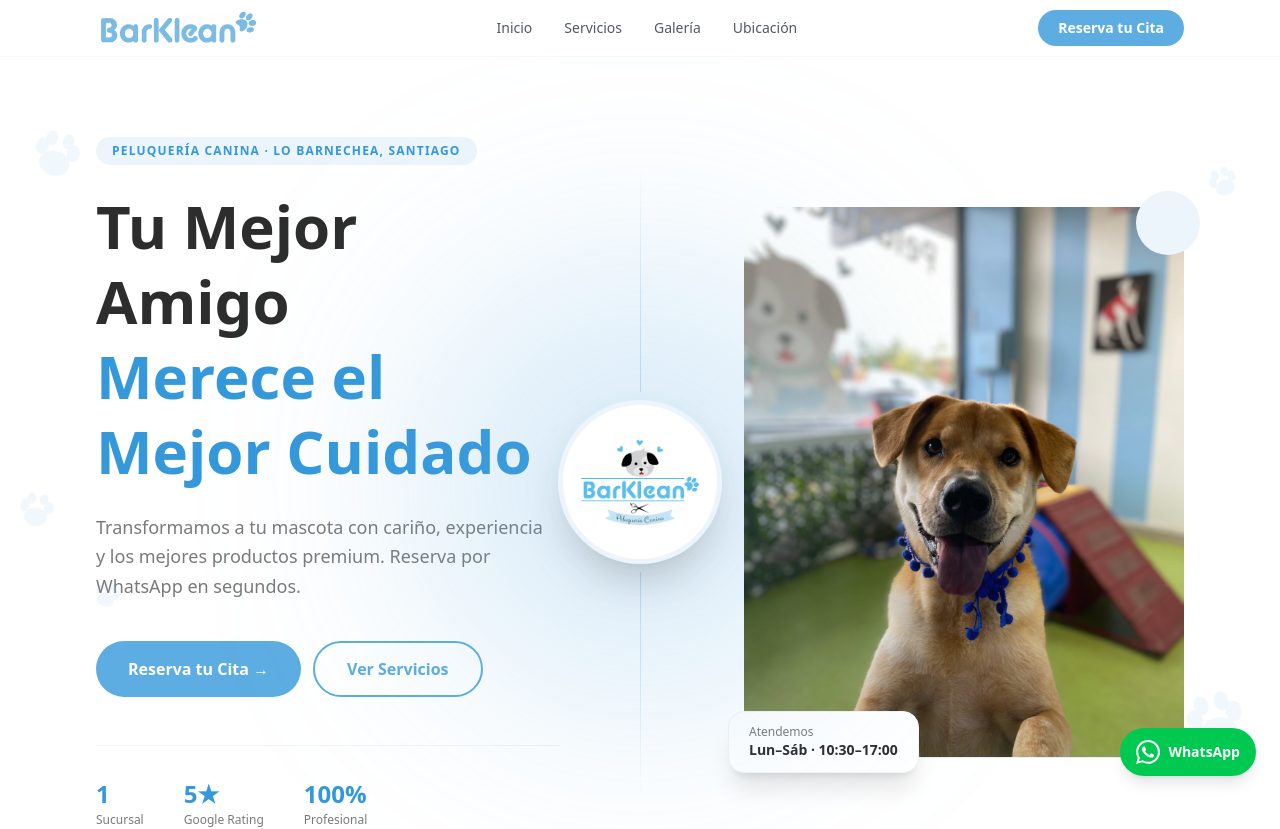
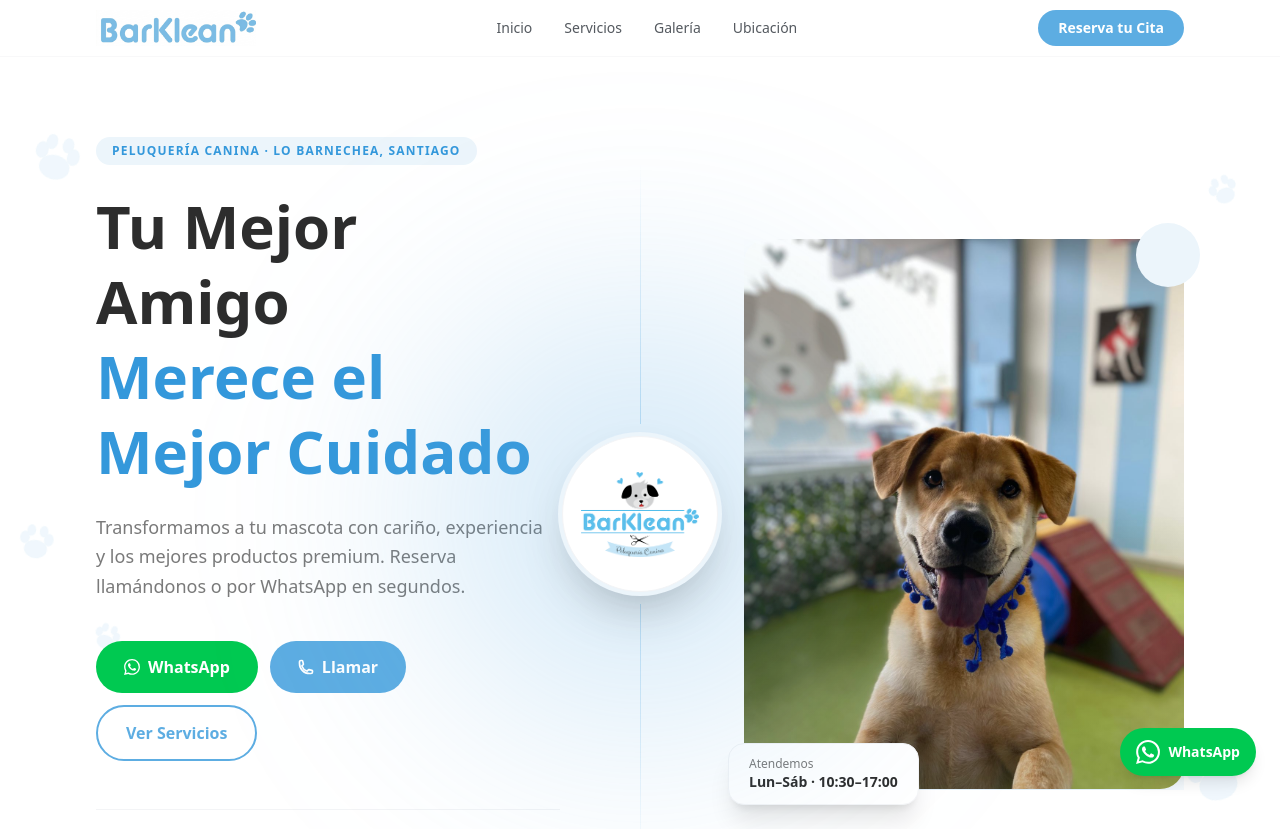
Before and after one commit to pablosolmi-arch/barklean-website, a Next.js app: page / in a window 1280 px wide. Shown: the top 829 px of the page. Built offline with nearby package versions, Linux system fonts and the light colour scheme.

Commit message:
feat: call + WhatsApp buttons in hero, wider centered map with CTA buttons

```diff
--- a/components/Hero.tsx
+++ b/components/Hero.tsx
@@ -231,21 +231,33 @@ export default function Hero() {
               className="text-brand-muted text-lg max-w-md mb-10 leading-relaxed"
             >
               Transformamos a tu mascota con cariño, experiencia y los mejores
-              productos premium. Reserva por WhatsApp en segundos.
+              productos premium. Reserva llamándonos o por WhatsApp en segundos.
             </motion.p>
 
-            <motion.div variants={itemVariants} className="flex gap-3">
+            <motion.div variants={itemVariants} className="flex flex-wrap gap-3">
               <a
                 href={BRAND.whatsapp}
                 target="_blank"
                 rel="noopener noreferrer"
-                className="inline-flex items-center justify-center gap-2 bg-brand-primary hover:bg-brand-dark text-white font-bold rounded-full px-8 py-3.5 transition-all duration-200 hover:scale-105 hover:shadow-lg hover:shadow-brand-primary/30"
+                className="inline-flex items-center justify-center gap-2 bg-green-500 hover:bg-green-600 text-white font-bold rounded-full px-7 py-3.5 transition-all duration-200 hover:scale-105 hover:shadow-lg"
               >
-                Reserva tu Cita →
+                <svg viewBox="0 0 24 24" className="w-4 h-4 fill-current shrink-0" aria-hidden="true">
+                  <path d="M17.472 14.382c-.297-.149-1.758-.867-2.03-.967-.273-.099-.471-.148-.67.15-.197.297-.767.966-.94 1.164-.173.199-.347.223-.644.075-.297-.15-1.255-.463-2.39-1.475-.883-.788-1.48-1.761-1.653-2.059-.173-.297-.018-.458.13-.606.134-.133.298-.347.446-.52.149-.174.198-.298.298-.497.099-.198.05-.371-.025-.52-.075-.149-.669-1.612-.916-2.207-.242-.579-.487-.5-.669-.51-.173-.008-.371-.01-.57-.01-.198 0-.52.074-.792.372-.272.297-1.04 1.016-1.04 2.479 0 1.462 1.065 2.875 1.213 3.074.149.198 2.096 3.2 5.077 4.487.709.306 1.262.489 1.694.625.712.227 1.36.195 1.871.118.571-.085 1.758-.719 2.006-1.413.248-.694.248-1.289.173-1.413-.074-.124-.272-.198-.57-.347m-5.421 7.403h-.004a9.87 9.87 0 01-5.031-1.378l-.361-.214-3.741.982.998-3.648-.235-.374a9.86 9.86 0 01-1.51-5.26c.001-5.45 4.436-9.884 9.888-9.884 2.64 0 5.122 1.03 6.988 2.898a9.825 9.825 0 012.893 6.994c-.003 5.45-4.437 9.884-9.885 9.884m8.413-18.297A11.815 11.815 0 0012.05 0C5.495 0 .16 5.335.157 11.892c0 2.096.547 4.142 1.588 5.945L.057 24l6.305-1.654a11.882 11.882 0 005.683 1.448h.005c6.554 0 11.89-5.335 11.893-11.893a11.821 11.821 0 00-3.48-8.413z"/>
+                </svg>
+                WhatsApp
+              </a>
+              <a
+                href={`tel:${BRAND.phone.replace(/\s/g, "")}`}
+                className="inline-flex items-center justify-center gap-2 bg-brand-primary hover:bg-brand-dark text-white font-bold rounded-full px-7 py-3.5 transition-all duration-200 hover:scale-105 hover:shadow-lg hover:shadow-brand-primary/30"
+              >
+                <svg className="w-4 h-4 shrink-0" fill="none" stroke="currentColor" strokeWidth={2.5} viewBox="0 0 24 24" aria-hidden="true">
+                  <path strokeLinecap="round" strokeLinejoin="round" d="M2.25 6.75c0 8.284 6.716 15 15 15h2.25a2.25 2.25 0 0 0 2.25-2.25v-1.372c0-.516-.351-.966-.852-1.091l-4.423-1.106c-.44-.11-.902.055-1.173.417l-.97 1.293c-.282.376-.769.542-1.21.38a12.035 12.035 0 0 1-7.143-7.143c-.162-.441.004-.928.38-1.21l1.293-.97c.363-.271.527-.734.417-1.173L6.963 3.102a1.125 1.125 0 0 0-1.091-.852H4.5A2.25 2.25 0 0 0 2.25 4.5v2.25Z" />
+                </svg>
+                Llamar
               </a>
               <a
                 href="#servicios"
-                className="inline-flex items-center justify-center border-2 border-brand-primary text-brand-primary font-semibold rounded-full px-8 py-3.5 hover:bg-brand-bg transition-colors"
+                className="inline-flex items-center justify-center border-2 border-brand-primary text-brand-primary font-semibold rounded-full px-7 py-3.5 hover:bg-brand-bg transition-colors"
               >
                 Ver Servicios
               </a>
@@ -348,11 +360,20 @@ export default function Hero() {
               Tu Mejor Amigo<br /><span className="text-brand-dark">Merece el Mejor Cuidado</span>
             </motion.h1>
             <motion.p variants={itemVariants} className="text-brand-muted text-base max-w-sm mx-auto mb-8 leading-relaxed">
-              Transformamos a tu mascota con cariño, experiencia y los mejores productos premium.
+              Reserva llamándonos o por WhatsApp en segundos.
             </motion.p>
-            <motion.div variants={itemVariants} className="flex flex-col gap-3">
-              <a href={BRAND.whatsapp} target="_blank" rel="noopener noreferrer" className="inline-flex items-center justify-center bg-brand-primary hover:bg-brand-dark text-white font-bold rounded-full px-8 py-3.5 transition-all">
-                Reserva tu Cita →
+            <motion.div variants={itemVariants} className="flex flex-col gap-3 w-full max-w-xs mx-auto">
+              <a href={BRAND.whatsapp} target="_blank" rel="noopener noreferrer" className="inline-flex items-center justify-center gap-2 bg-green-500 hover:bg-green-600 text-white font-bold rounded-full px-8 py-3.5 transition-all">
+                <svg viewBox="0 0 24 24" className="w-4 h-4 fill-current shrink-0" aria-hidden="true">
+                  <path d="M17.472 14.382c-.297-.149-1.758-.867-2.03-.967-.273-.099-.471-.148-.67.15-.197.297-.767.966-.94 1.164-.173.199-.347.223-.644.075-.297-.15-1.255-.463-2.39-1.475-.883-.788-1.48-1.761-1.653-2.059-.173-.297-.018-.458.13-.606.134-.133.298-.347.446-.52.149-.174.198-.298.298-.497.099-.198.05-.371-.025-.52-.075-.149-.669-1.612-.916-2.207-.242-.579-.487-.5-.669-.51-.173-.008-.371-.01-.57-.01-.198 0-.52.074-.792.372-.272.297-1.04 1.016-1.04 2.479 0 1.462 1.065 2.875 1.213 3.074.149.198 2.096 3.2 5.077 4.487.709.306 1.262.489 1.694.625.712.227 1.36.195 1.871.118.571-.085 1.758-.719 2.006-1.413.248-.694.248-1.289.173-1.413-.074-.124-.272-.198-.57-.347m-5.421 7.403h-.004a9.87 9.87 0 01-5.031-1.378l-.361-.214-3.741.982.998-3.648-.235-.374a9.86 9.86 0 01-1.51-5.26c.001-5.45 4.436-9.884 9.888-9.884 2.64 0 5.122 1.03 6.988 2.898a9.825 9.825 0 012.893 6.994c-.003 5.45-4.437 9.884-9.885 9.884m8.413-18.297A11.815 11.815 0 0012.05 0C5.495 0 .16 5.335.157 11.892c0 2.096.547 4.142 1.588 5.945L.057 24l6.305-1.654a11.882 11.882 0 005.683 1.448h.005c6.554 0 11.89-5.335 11.893-11.893a11.821 11.821 0 00-3.48-8.413z"/>
+                </svg>
+                WhatsApp
+              </a>
+              <a href={`tel:${BRAND.phone.replace(/\s/g, "")}`} className="inline-flex items-center justify-center gap-2 bg-brand-primary hover:bg-brand-dark text-white font-bold rounded-full px-8 py-3.5 transition-all">
+                <svg className="w-4 h-4 shrink-0" fill="none" stroke="currentColor" strokeWidth={2.5} viewBox="0 0 24 24" aria-hidden="true">
+                  <path strokeLinecap="round" strokeLinejoin="round" d="M2.25 6.75c0 8.284 6.716 15 15 15h2.25a2.25 2.25 0 0 0 2.25-2.25v-1.372c0-.516-.351-.966-.852-1.091l-4.423-1.106c-.44-.11-.902.055-1.173.417l-.97 1.293c-.282.376-.769.542-1.21.38a12.035 12.035 0 0 1-7.143-7.143c-.162-.441.004-.928.38-1.21l1.293-.97c.363-.271.527-.734.417-1.173L6.963 3.102a1.125 1.125 0 0 0-1.091-.852H4.5A2.25 2.25 0 0 0 2.25 4.5v2.25Z" />
+                </svg>
+                Llamar
               </a>
               <a href="#servicios" className="inline-flex items-center justify-center border-2 border-brand-primary text-brand-primary font-semibold rounded-full px-8 py-3.5 hover:bg-brand-bg transition-colors">
                 Ver Servicios
--- a/components/Locations.tsx
+++ b/components/Locations.tsx
@@ -1,29 +1,24 @@
-import { LOCATIONS } from "@/lib/constants";
+import { BRAND, LOCATIONS } from "@/lib/constants";
 
 export default function Locations() {
+  const location = LOCATIONS[0];
   return (
     <section id="ubicacion" className="bg-brand-bg py-16 px-4">
-      <div className="max-w-4xl mx-auto">
-        <div className="text-center mb-12">
+      <div className="max-w-3xl mx-auto">
+        <div className="text-center mb-10">
           <h2 className="text-3xl font-bold text-brand-dark mb-2">
-            Nuestras Sucursales
+            Nuestra Sucursal
           </h2>
-          <p className="text-brand-gray text-lg">
-            Lo Barnechea, Santiago
-          </p>
+          <p className="text-brand-gray text-lg">Lo Barnechea, Santiago</p>
         </div>
 
-        <div className="grid grid-cols-1 md:grid-cols-2 gap-6">
-          {LOCATIONS.map((location) => (
-            <div
-              key={location.name}
-              className="bg-white rounded-xl overflow-hidden shadow-md"
-            >
-              <div className="relative" style={{ height: "250px" }}>
+        <div className="bg-white rounded-2xl overflow-hidden shadow-lg">
+          {/* Map — taller for single location */}
+          <div className="relative" style={{ height: "360px" }}>
             <iframe
               src={location.mapsEmbed}
               width="100%"
-                  height="250"
+              height="360"
               style={{ border: 0 }}
               loading="lazy"
               referrerPolicy="no-referrer-when-downgrade"
@@ -32,25 +27,48 @@ export default function Locations() {
               className="absolute inset-0 w-full h-full"
             />
           </div>
-              <div className="p-5">
-                <h3 className="text-lg font-bold text-brand-dark mb-1">
-                  {location.name}
-                </h3>
-                <p className="text-brand-muted text-sm mb-1">
-                  {location.address}
-                </p>
-                <p className="text-brand-muted text-sm mb-3">{location.city}</p>
+
+          {/* Info bar */}
+          <div className="px-6 py-5 flex flex-col sm:flex-row sm:items-center sm:justify-between gap-4">
+            <div>
+              <h3 className="text-lg font-bold text-brand-dark mb-0.5">{location.name}</h3>
+              <p className="text-brand-muted text-sm">{location.address} · {location.city}</p>
+            </div>
+            <div className="flex flex-wrap gap-3 shrink-0">
               <a
                 href={location.mapsUrl}
                 target="_blank"
                 rel="noopener noreferrer"
-                  className="text-brand-primary font-medium text-sm hover:text-brand-dark transition-colors duration-200"
+                className="inline-flex items-center gap-1.5 text-brand-primary font-semibold text-sm hover:text-brand-dark transition-colors"
               >
-                  Ver en Google Maps →
+                <svg className="w-4 h-4" fill="none" stroke="currentColor" strokeWidth={2} viewBox="0 0 24 24" aria-hidden="true">
+                  <path strokeLinecap="round" strokeLinejoin="round" d="M15 10.5a3 3 0 1 1-6 0 3 3 0 0 1 6 0Z" />
+                  <path strokeLinecap="round" strokeLinejoin="round" d="M19.5 10.5c0 7.142-7.5 11.25-7.5 11.25S4.5 17.642 4.5 10.5a7.5 7.5 0 1 1 15 0Z" />
+                </svg>
+                Ver en Google Maps
+              </a>
+              <a
+                href={`tel:${BRAND.phone.replace(/\s/g, "")}`}
+                className="inline-flex items-center gap-1.5 bg-brand-primary hover:bg-brand-dark text-white text-sm font-semibold rounded-full px-4 py-2 transition-colors"
+              >
+                <svg className="w-3.5 h-3.5" fill="none" stroke="currentColor" strokeWidth={2.5} viewBox="0 0 24 24" aria-hidden="true">
+                  <path strokeLinecap="round" strokeLinejoin="round" d="M2.25 6.75c0 8.284 6.716 15 15 15h2.25a2.25 2.25 0 0 0 2.25-2.25v-1.372c0-.516-.351-.966-.852-1.091l-4.423-1.106c-.44-.11-.902.055-1.173.417l-.97 1.293c-.282.376-.769.542-1.21.38a12.035 12.035 0 0 1-7.143-7.143c-.162-.441.004-.928.38-1.21l1.293-.97c.363-.271.527-.734.417-1.173L6.963 3.102a1.125 1.125 0 0 0-1.091-.852H4.5A2.25 2.25 0 0 0 2.25 4.5v2.25Z" />
+                </svg>
+                Llamar
+              </a>
+              <a
+                href={BRAND.whatsapp}
+                target="_blank"
+                rel="noopener noreferrer"
+                className="inline-flex items-center gap-1.5 bg-green-500 hover:bg-green-600 text-white text-sm font-semibold rounded-full px-4 py-2 transition-colors"
+              >
+                <svg viewBox="0 0 24 24" className="w-3.5 h-3.5 fill-current" aria-hidden="true">
+                  <path d="M17.472 14.382c-.297-.149-1.758-.867-2.03-.967-.273-.099-.471-.148-.67.15-.197.297-.767.966-.94 1.164-.173.199-.347.223-.644.075-.297-.15-1.255-.463-2.39-1.475-.883-.788-1.48-1.761-1.653-2.059-.173-.297-.018-.458.13-.606.134-.133.298-.347.446-.52.149-.174.198-.298.298-.497.099-.198.05-.371-.025-.52-.075-.149-.669-1.612-.916-2.207-.242-.579-.487-.5-.669-.51-.173-.008-.371-.01-.57-.01-.198 0-.52.074-.792.372-.272.297-1.04 1.016-1.04 2.479 0 1.462 1.065 2.875 1.213 3.074.149.198 2.096 3.2 5.077 4.487.709.306 1.262.489 1.694.625.712.227 1.36.195 1.871.118.571-.085 1.758-.719 2.006-1.413.248-.694.248-1.289.173-1.413-.074-.124-.272-.198-.57-.347m-5.421 7.403h-.004a9.87 9.87 0 01-5.031-1.378l-.361-.214-3.741.982.998-3.648-.235-.374a9.86 9.86 0 01-1.51-5.26c.001-5.45 4.436-9.884 9.888-9.884 2.64 0 5.122 1.03 6.988 2.898a9.825 9.825 0 012.893 6.994c-.003 5.45-4.437 9.884-9.885 9.884m8.413-18.297A11.815 11.815 0 0012.05 0C5.495 0 .16 5.335.157 11.892c0 2.096.547 4.142 1.588 5.945L.057 24l6.305-1.654a11.882 11.882 0 005.683 1.448h.005c6.554 0 11.89-5.335 11.893-11.893a11.821 11.821 0 00-3.48-8.413z"/>
+                </svg>
+                WhatsApp
               </a>
             </div>
           </div>
-          ))}
         </div>
       </div>
     </section>
```
Lines whose indentation alone changed are shown as unchanged.
